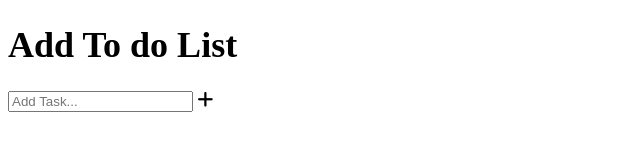
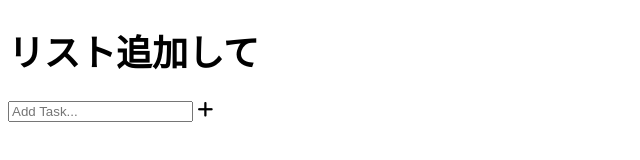
Before and after one commit to YumaItoKSilagan/Practise, a plain HTML site: page index.html in a window 1280 px wide. Shown: the whole page, without its empty margins (0-640 px from the left). Drawn offline with Linux system fonts and the light colour scheme.

Commit message:
新規ブランチ内で作業します。 表記を日本語にして修正しました。

```diff
--- a/index.html
+++ b/index.html
@@ -12,7 +12,7 @@
 <body>
     <div id="todos">
         <div class="heading">
-            <h1>Add To do List</h1>
+            <h1>リスト追加して</h1>
         </div>
         <div class="todo-input-container">
             <input class="todo_input" type="text" placeholder="Add Task...">
```
